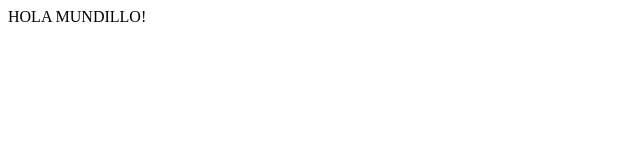
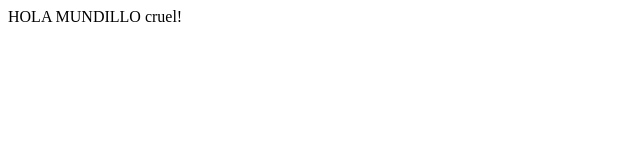
Before and after one commit to jdonaires/ELPROYECTO01, a plain HTML site: page DAL/index.html in a window 1280 px wide. Shown: the full height of the page, 0-640 px from the left. Drawn offline with Linux system fonts and the light colour scheme.

Commit message:
opinion
es mi opinion

```diff
--- a/DAL/index.html
+++ b/DAL/index.html
@@ -1,4 +1,4 @@
 <html>
-<body>HOLA MUNDILLO!
+<body>HOLA MUNDILLO cruel!
 </body>
 </html>
```
